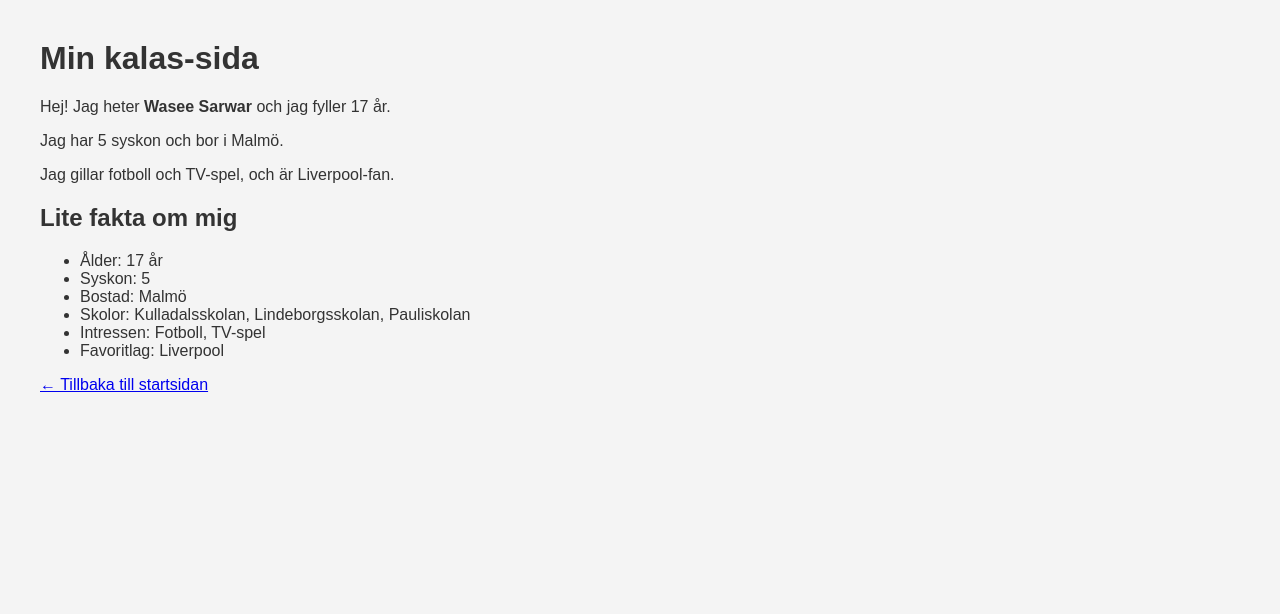
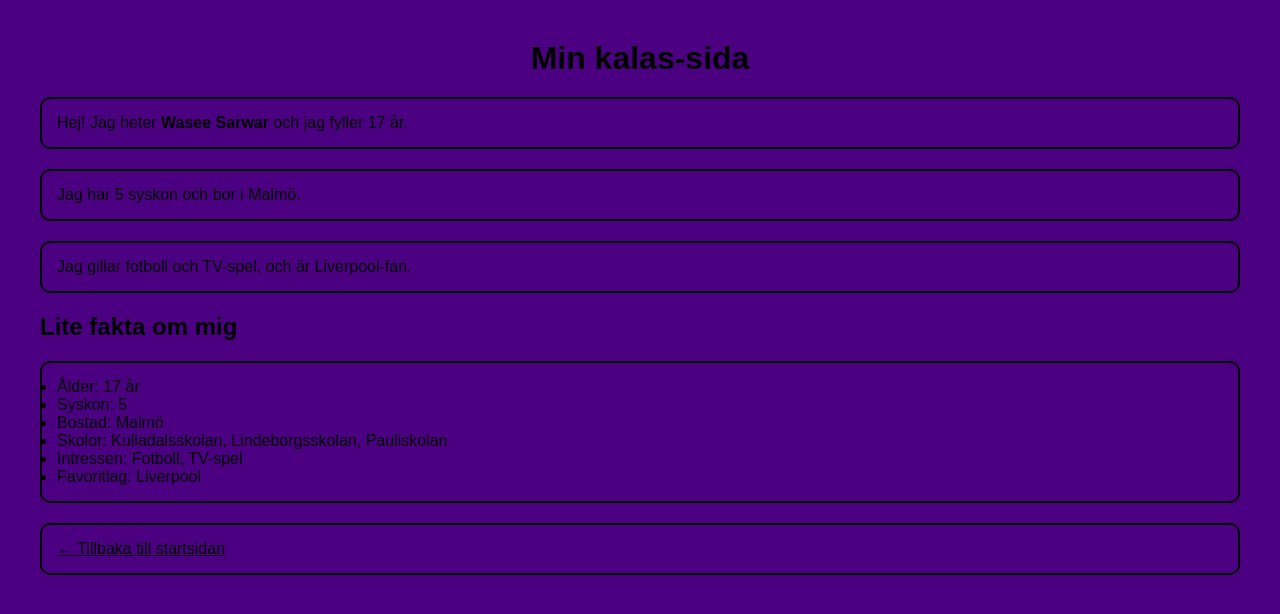
Before and after one commit to Wasee080/Web, a plain HTML site: page kalas.html in a window 1280 px wide. Drawn offline with Linux system fonts and the light colour scheme.

Commit message:
Add files via upload

```diff
--- a/kalas.html
+++ b/kalas.html
@@ -4,8 +4,33 @@
     <meta charset="UTF-8">
     <meta name="viewport" content="width=device-width, initial-scale=1.0">
     <title>Kalas</title>
+    <style>
+        body {
+            font-family: Arial, sans-serif;
+            background-color: #4B0082; /* Dark Purple */
+            color: black;
+            margin: 40px;
+        }
+        h1 {
+            text-align: center; /* Centrerad rubrik */
+            margin-bottom: 20px;
+        }
+        h2 {
+            margin-bottom: 20px;
+        }
+        p, ul {
+            border: 2px solid black; /* Linje runt stycken och listor */
+            padding: 15px;
+            border-radius: 10px;
+            margin-bottom: 20px;
+            background-color: #4B0082; /* Matchar bakgrunden */
+        }
+        a {
+            color: black;
+        }
+    </style>
 </head>
-<body style="font-family: Arial, sans-serif; background-color: #f4f4f4; color: #333; margin: 40px;">
+<body>
 
     <h1>Min kalas-sida</h1>
 
```
